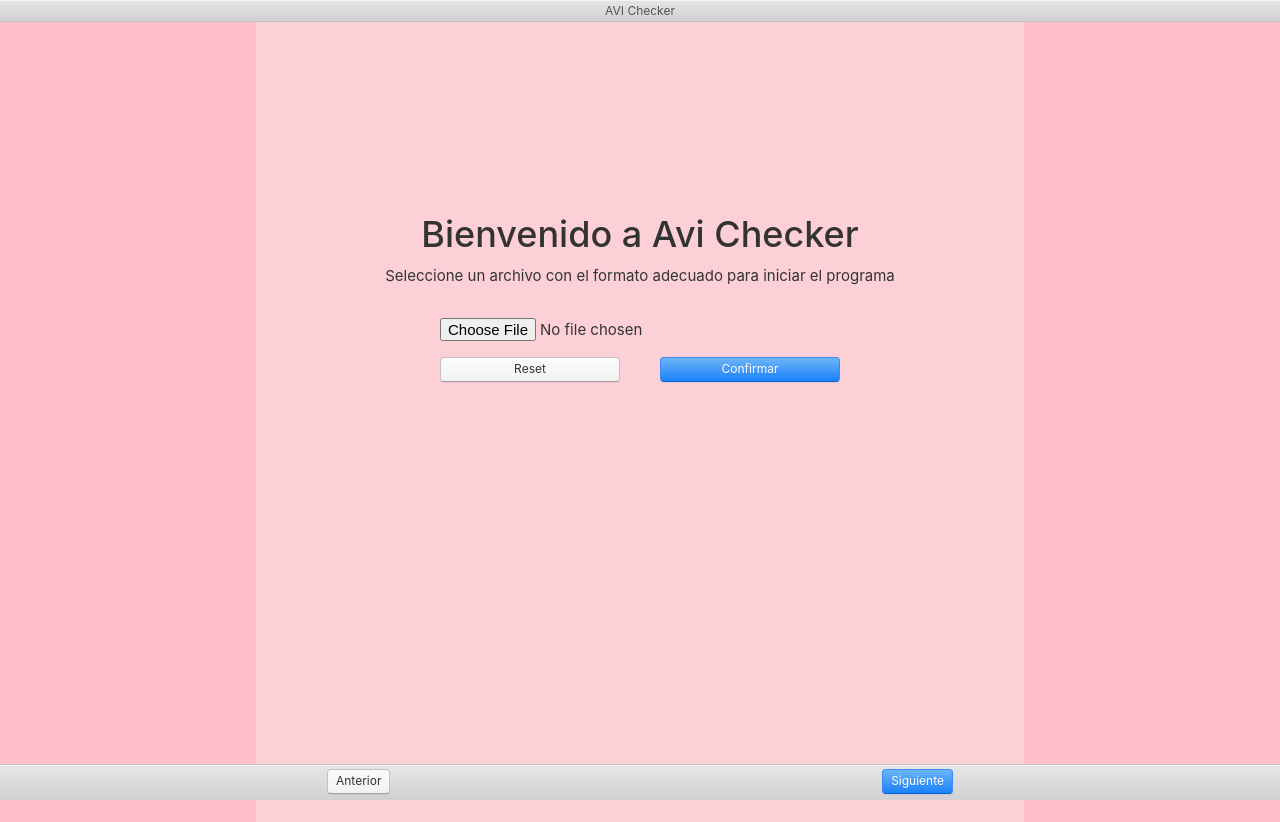
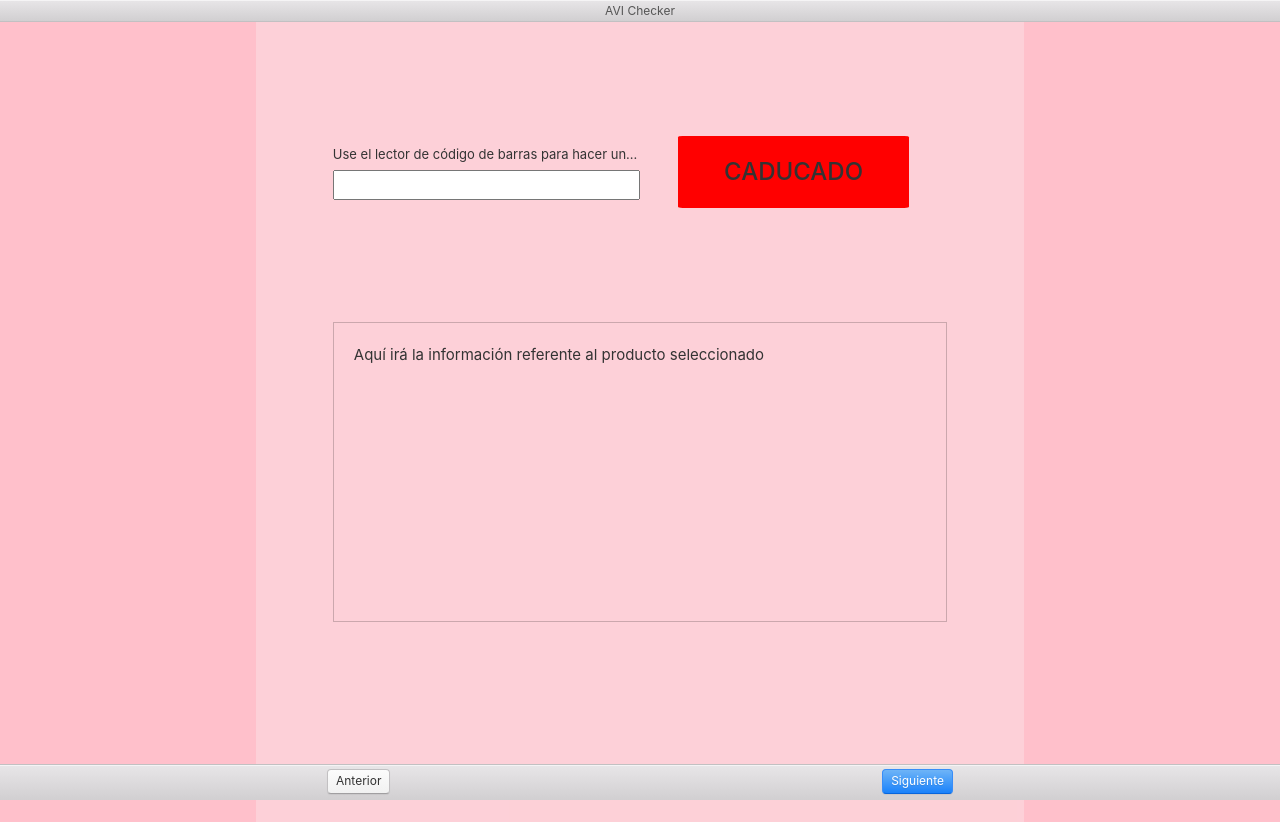
Before and after one commit to diegogalocha/avi-checker, a website: page src/renderer/index.html in a window 1280 px wide. Drawn offline with Linux system fonts and the light colour scheme.

Commit message:
Added core styles and html of page 3

```diff
--- a/src/assets/css/main.css
+++ b/src/assets/css/main.css
@@ -15,8 +15,11 @@ body {
     margin: 0 auto;
     align-items: center;
     height: 100%;
+    background-color: rgba(247, 244, 244, 0.3);
+}
+
+.window-content #page1 {
     padding-bottom: 20%;
-    background-color: rgba(247, 244, 244, 0.3);
 }
 
 .window-content.hidden {
@@ -49,6 +52,51 @@ body {
 	cursor: pointer;
 }
 
+.window-content .bar-code-selector {
+    height: 30%;
+    min-height: 300px;
+    display: flex;
+    flex-direction: row;
+    width: 80%;
+    justify-content: center;
+    align-items: center;
+}
+
+.window-content .bar-code-selector .bar-input {
+    display: flex;
+    flex-direction: column;
+    width: 50%;
+}
+
+.window-content .bar-code-selector .message-box-container {
+    display: flex;
+    justify-content: center;
+    width: 50%;
+}
+
+.window-content .bar-code-selector .message-box-container .message-box {
+    background-color: red;
+    width: 75%;
+    height: 50%;
+    text-align: center;
+    line-height: 3;
+    border-radius: 2%;
+ }
+
+.window-content .info-container {
+    height: 70%;
+    width: 100%;
+    min-height: 300px;
+}
+
+.window-content .info-container .info-box{
+    width: 80%;
+    border: 1px solid rgba(0, 0, 0, 0.2);
+    margin: 0 auto;
+    min-height: 300px;
+    padding: 20px;
+}
+
 footer {
     position: fixed;
     bottom: 0;
--- a/src/renderer/index.html
+++ b/src/renderer/index.html
@@ -12,7 +12,7 @@
         <h1 class="title">AVI Checker</h1>
     </header>
 
-    <div id="page1" class="window-content avi-content">
+    <div id="page1" class="window-content avi-content hidden">
         <h1>Bienvenido a Avi Checker</h1>
         <p>Seleccione un archivo con el formato adecuado para iniciar el programa</p>
         <div class="select-input">
@@ -24,10 +24,26 @@
         </div>
     </div>
     <div id="page2" class="window-content avi-content hidden">
-        <h1>Página 2</h1>
+        <h1>Excel cargado correctamente</h1>
+        <p>A continuación puede ver una lista de los archivos caducados.</p>
     </div>
-    <div id="page3" class="window-content avi-content hidden">
-        <h1>Página 3</h1>
+    <div id="page3" class="window-content avi-content">
+        <div class="row bar-code-selector">
+            <div class="bar-input">
+                <label for="bar-code">Use el lector de código de barras para hacer una búsqueda</label>
+                <input name="bar-code" type="text">
+            </div>
+            <div class="message-box-container">
+                <div class="message-box">
+                    <h3>CADUCADO</h3>
+                </div>
+            </div>
+        </div>
+        <div class="row info-container">
+            <div class="info-box">
+                Aquí irá la información referente al producto seleccionado
+            </div>
+        </div>
     </div>
 
     <footer class="toolbar toolbar-footer">
```
